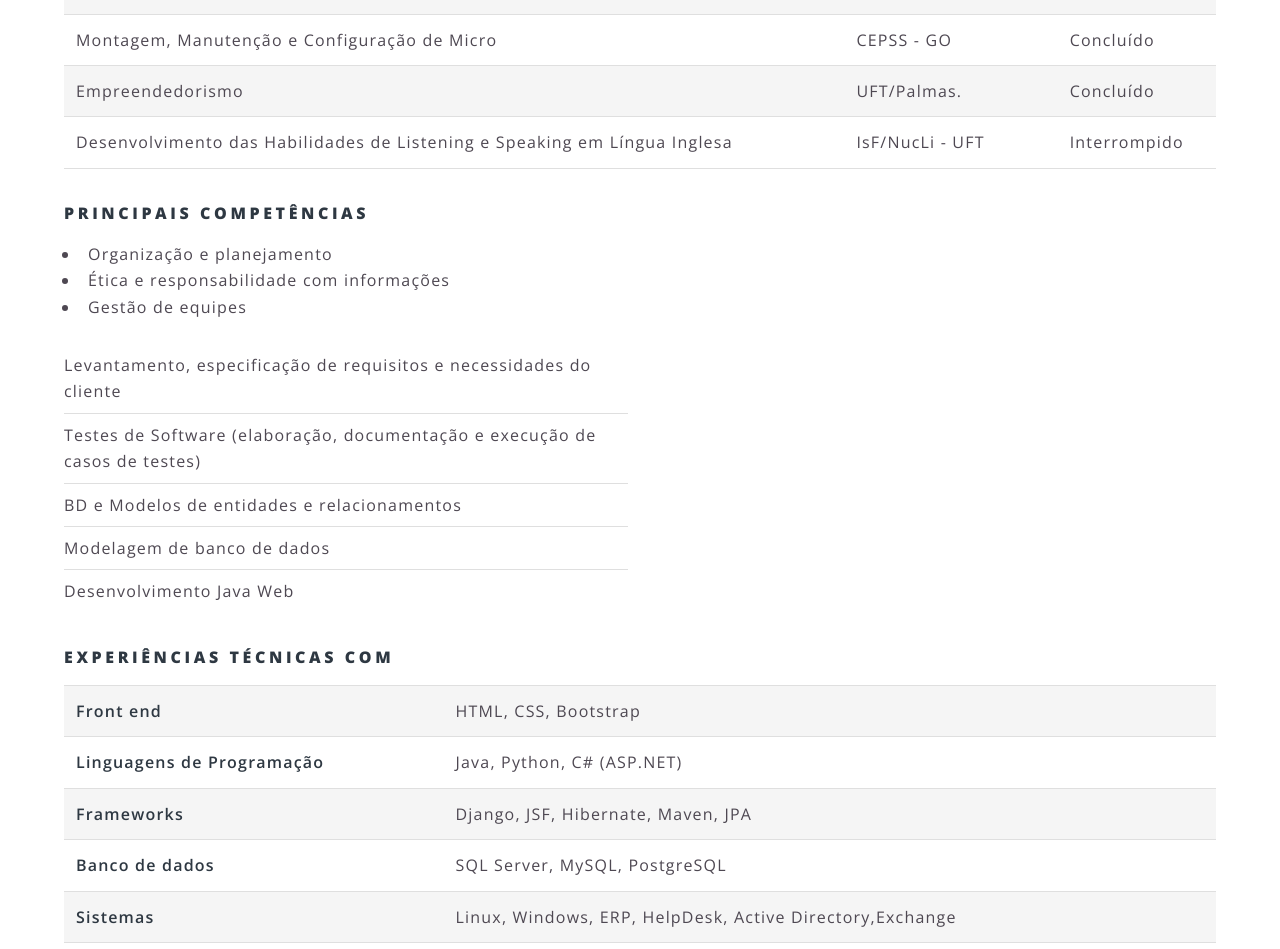
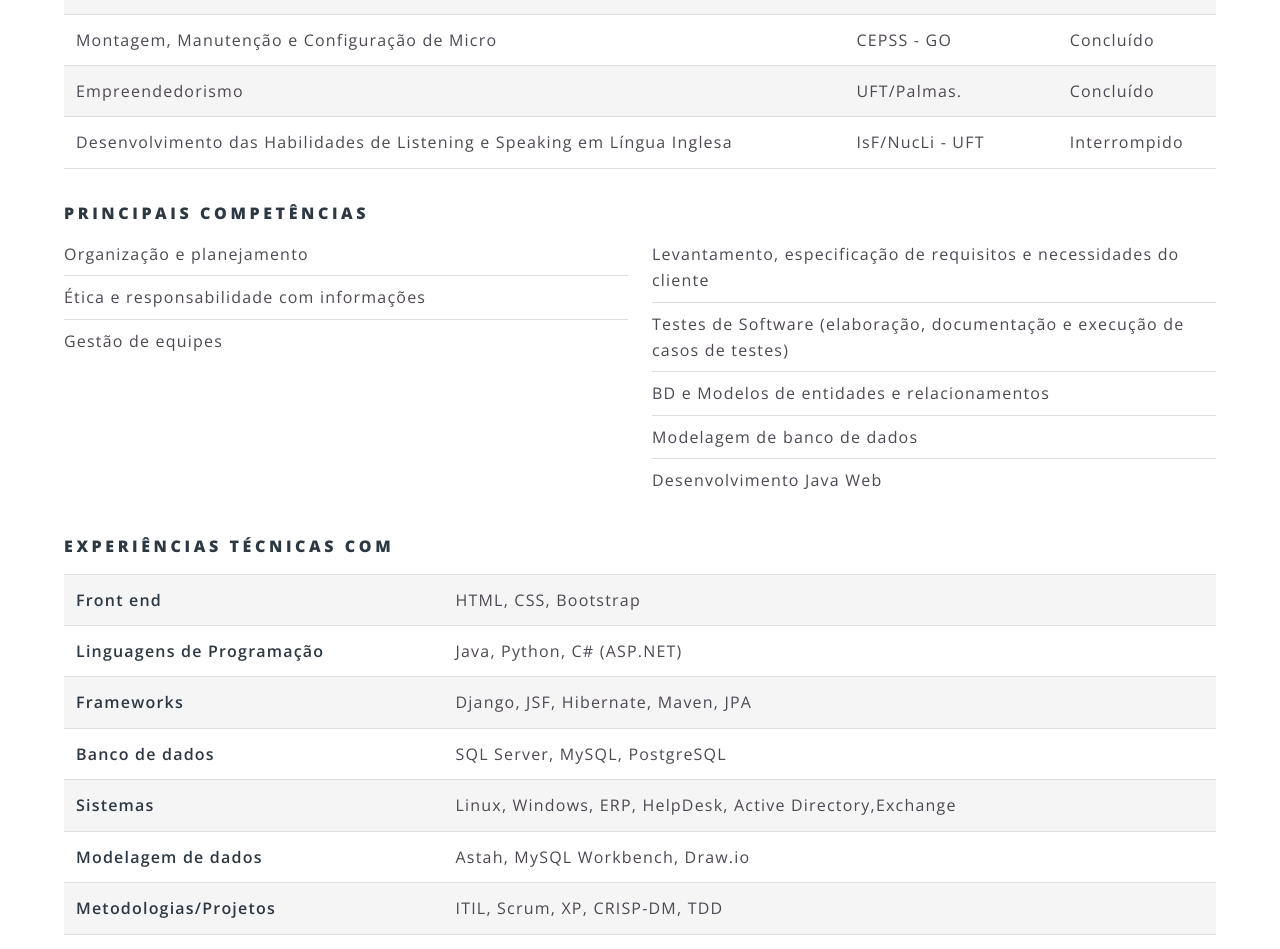
Before and after one commit to SaraFernandes/sarafernandes.github.io_sfdhgdfg, a Jekyll site: the page built from outras.html, in a window 1280 px wide. Shown: the part 647-1596 px from the top of the page. Built offline with Jekyll 4.4.1, drawn with Linux system fonts in a browser that asks for light colours.

Commit message:
new horizons

```diff
--- a/outras.html
+++ b/outras.html
@@ -54,11 +54,14 @@ title: Outras
 				<div class="row">
 					<div class="6u 12u$(medium)">
 
-						<ul>
+						<ul class="alt">
 							<li>Organização e planejamento</li>
 							<li>Ética e responsabilidade com informações</li>
 							<li>Gestão de equipes</li>
 						</ul>
+					</div>
+
+					<div class="6u 12u$(medium)">
 
 						<ul class="alt">
 						<li>Levantamento, especificação de requisitos e necessidades do cliente</li>
```
